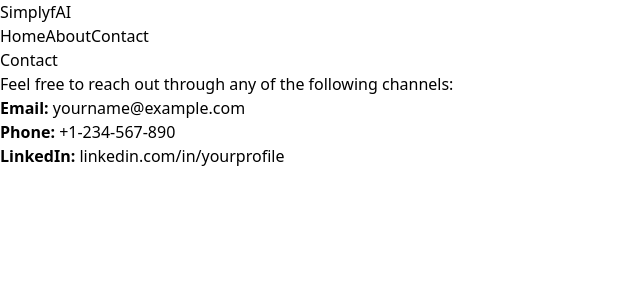
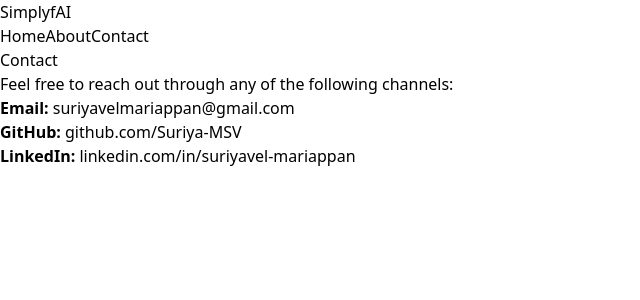
Before and after one commit to Suriya-MSV/SimplyfAI, a React (Vite) app in the folder client/: page /contact in a window 1280 px wide. Shown: the top 300 px of the page, without its empty margins (0-640 px from the left). Built offline with nearby package versions, Linux system fonts and the light colour scheme.

Commit message:
modified contact.jsx

```diff
--- a/client/src/pages/Contact.jsx
+++ b/client/src/pages/Contact.jsx
@@ -12,20 +12,28 @@
         </p>
         <ul className="text-purple-900 text-md leading-loose">
           <li>
-            <strong>Email:</strong> yourname@example.com
+            <strong>Email:</strong> suriyavelmariappan@gmail.com
           </li>
           <li>
-            <strong>Phone:</strong> +1-234-567-890
+            <strong>GitHub:</strong>{' '}
+            <a
+              href="https://github.com/Suriya-MSV"
+              target="_blank"
+              rel="noopener noreferrer"
+              className="text-purple-700 hover:underline"
+            >
+            github.com/Suriya-MSV
+            </a>
           </li>
           <li>
             <strong>LinkedIn:</strong>{' '}
             <a
-              href="https://www.linkedin.com/in/yourprofile"
+              href="https://www.linkedin.com/in/suriyavel-mariappan-211363277/"
               target="_blank"
               rel="noopener noreferrer"
               className="text-purple-700 hover:underline"
             >
-              linkedin.com/in/yourprofile
+              linkedin.com/in/suriyavel-mariappan
             </a>
           </li>
         </ul>
```
